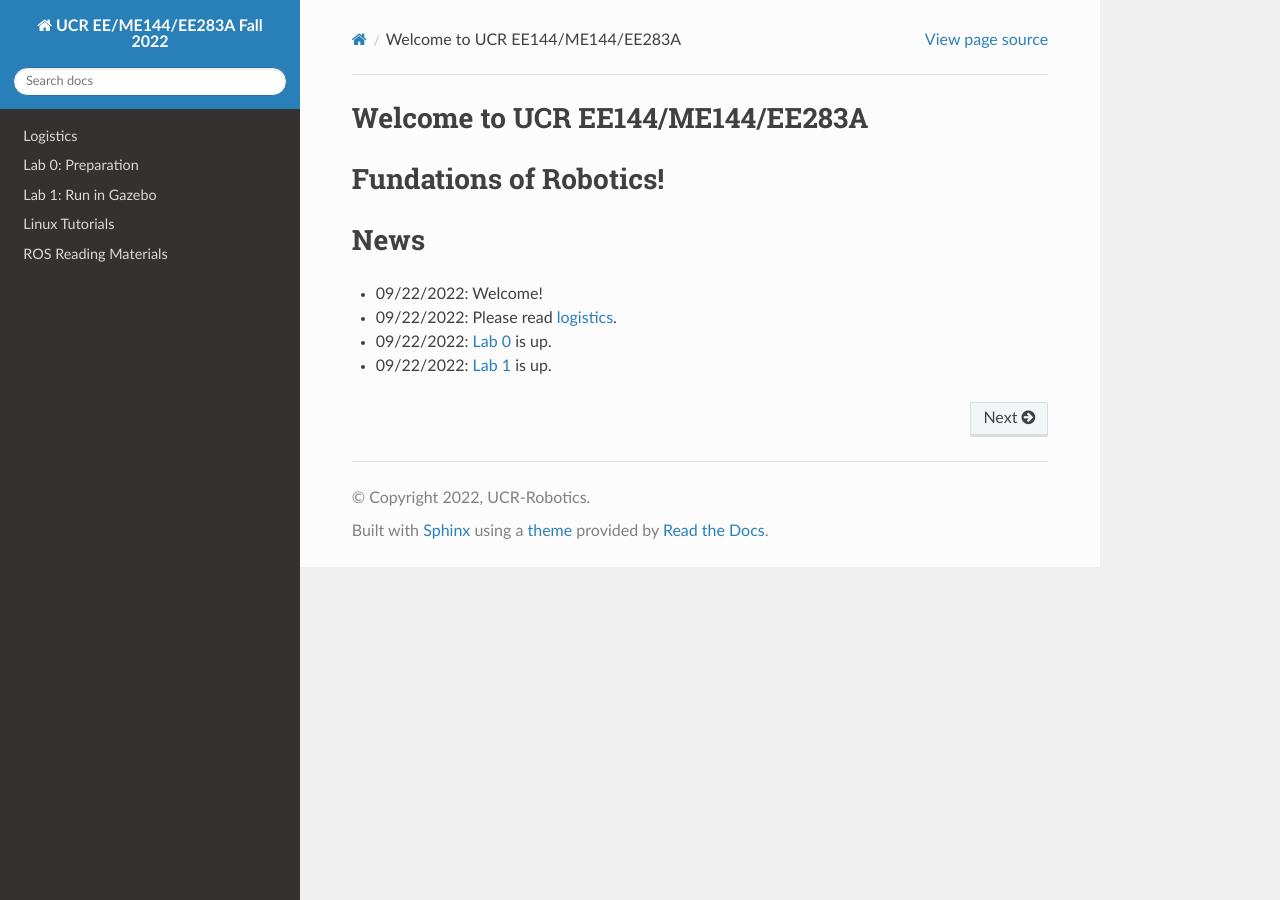
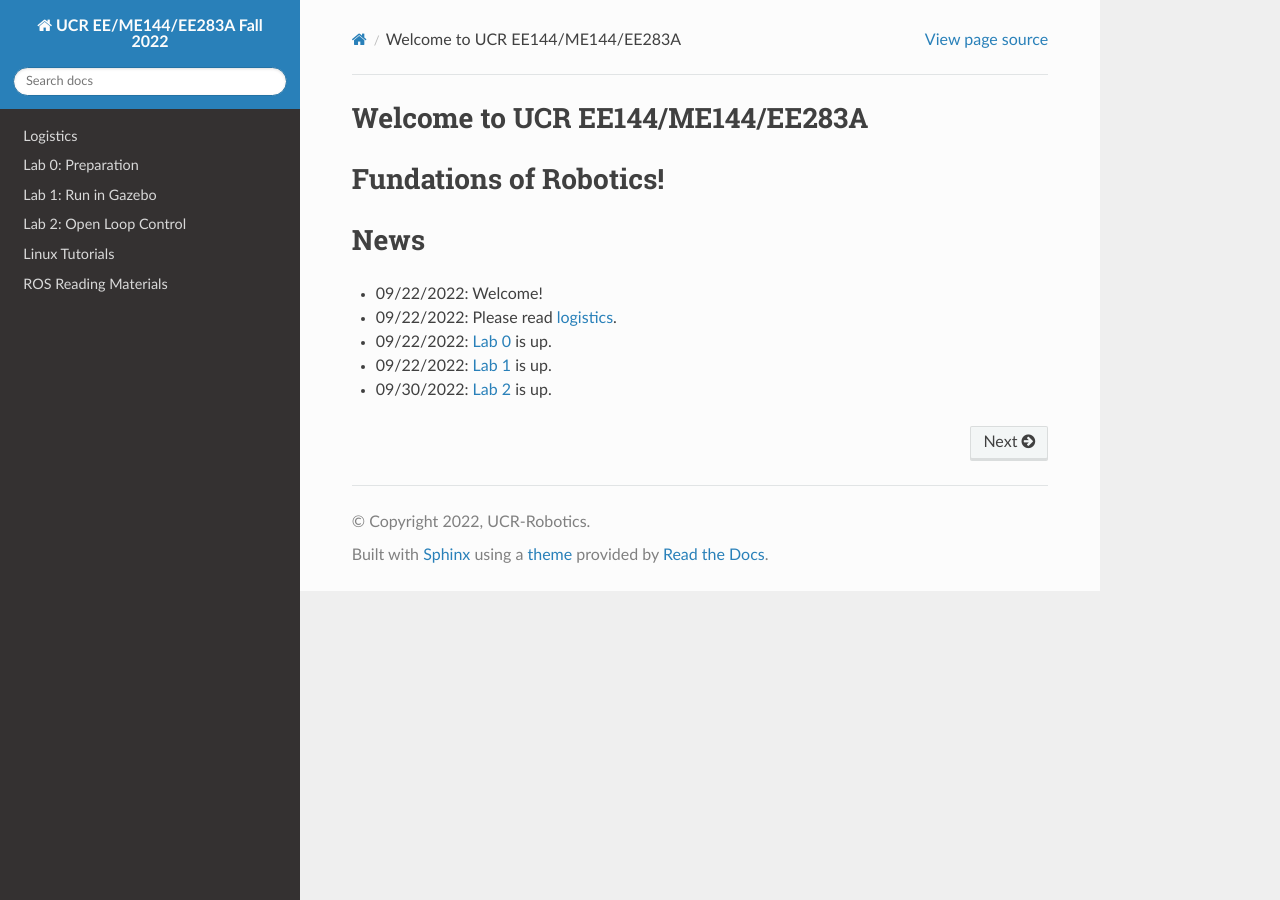
Before and after one commit to UCR-Robotics/ee144, a Sphinx documentation site: the page built from docs/index.rst, in a window 1280 px wide. Built offline with Sphinx 7.4.7 and the Read the Docs theme 2.0.0, drawn with Linux system fonts in a browser that asks for light colours.

Commit message:
Update index.rst

```diff
--- a/docs/index.rst
+++ b/docs/index.rst
@@ -26,3 +27,4 @@ News
 - 09/22/2022: Please read `logistics <logistics.html>`_.
 - 09/22/2022: `Lab 0 <lab0.html>`_ is up.
 - 09/22/2022: `Lab 1 <lab1.html>`_ is up.
+- 09/30/2022: `Lab 2 <lab2.html>`_ is up.
```
Also changed, not shown: other parts of docs/index.rst (+1 -0 lines).
